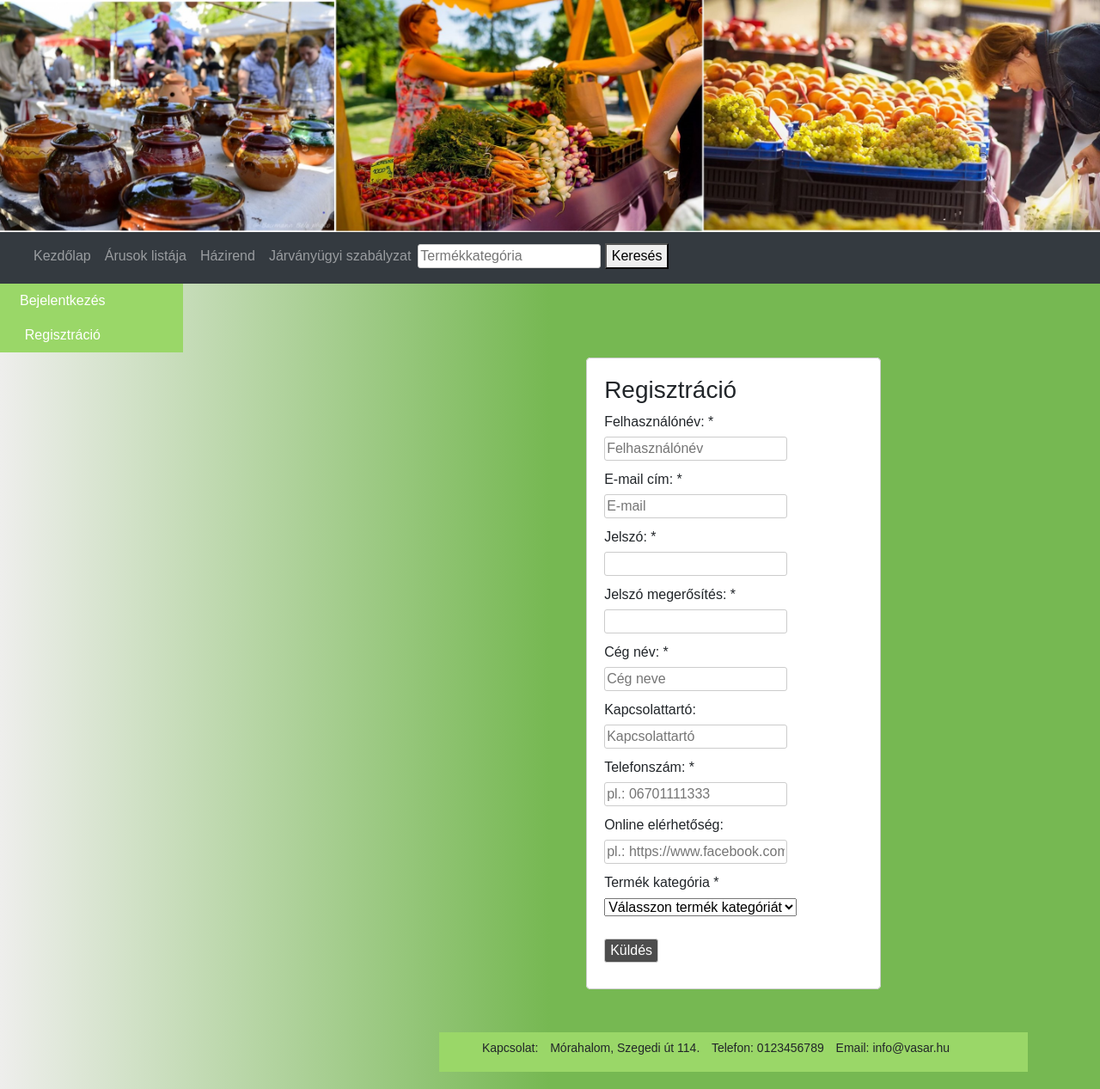
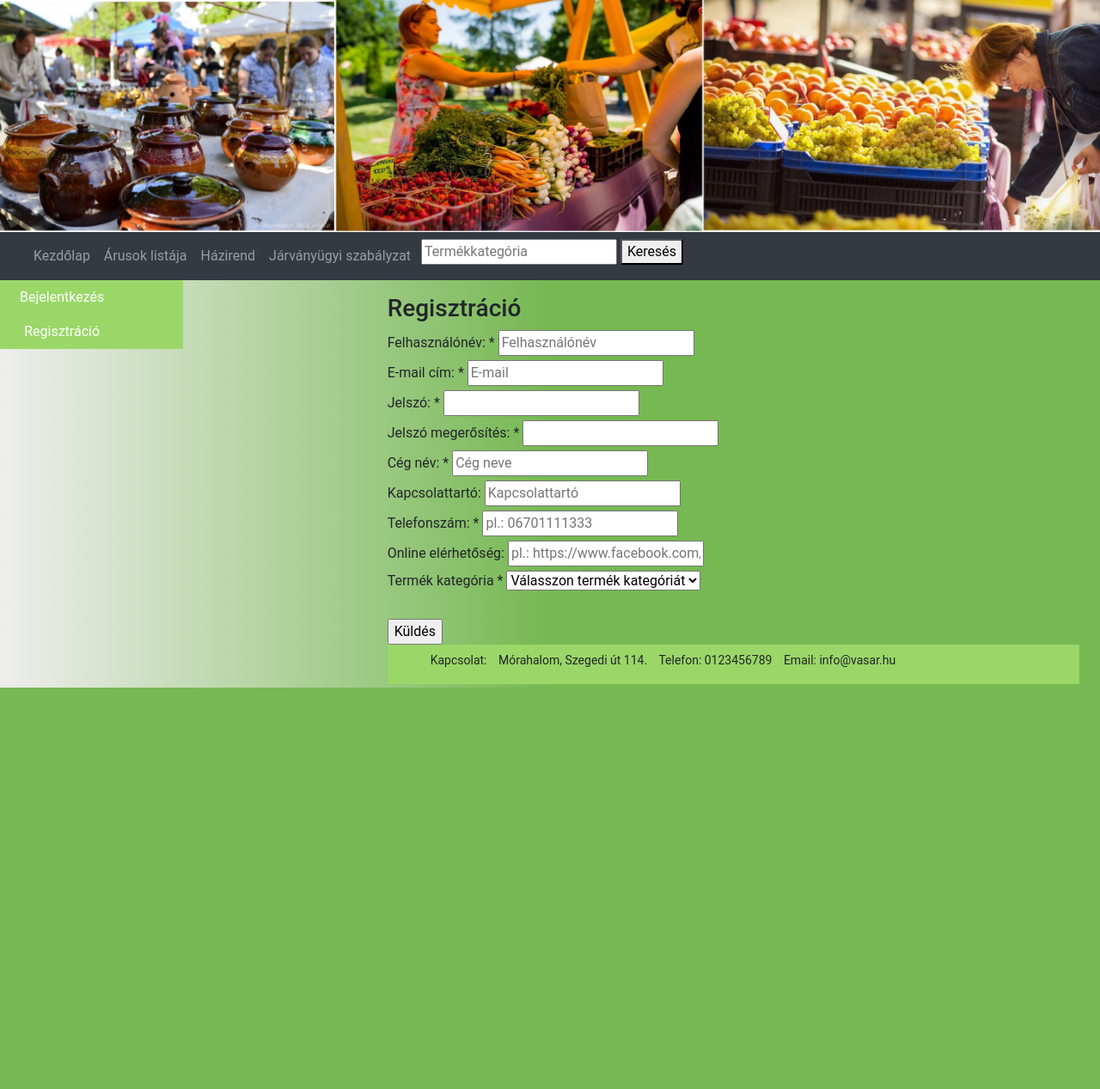
Before and after one commit to Szoftverfejlesztok/Szoftverfejleszto_es_tesztelo_2024_masodik_csapat, a PHP site: page /registration_form.php in a window 1280 px wide. Shown: the whole page at 86% size. After the commit the page ends 800 px from the top, so only its background shows below. Run offline with PHP 8.4, Linux system fonts and the light colour scheme.

```diff
--- a/registration_form.php
+++ b/registration_form.php
@@ -29,7 +29,7 @@ session_start();
             <!-- Main Content -->
             <main role="main" class="ml-sm-auto col-lg-8 px-md-4">
                 <!--itt kell tartalommal feltölteni az oldalt -->
-                    <div class="container mt-3">
+                    <div class="containerreg mt-3">
 
 
 </head>
--- a/style.css
+++ b/style.css
@@ -418,11 +418,11 @@ label {
 }
 
 /* regisztrációs űrlap*/
-body {
+/*body {
         font-family: Arial, sans-serif;
         background-color: #f4f4f4;
        /* margin: 0;
-        padding: 0;*/
+        padding: 0;
     }
 
 
@@ -463,7 +463,7 @@ body {
 
     input[type="submit"]:hover {
         background-color: #0056b3;
-    }
+    }*/
 
     p.error {
         color: #ff0000;
```
